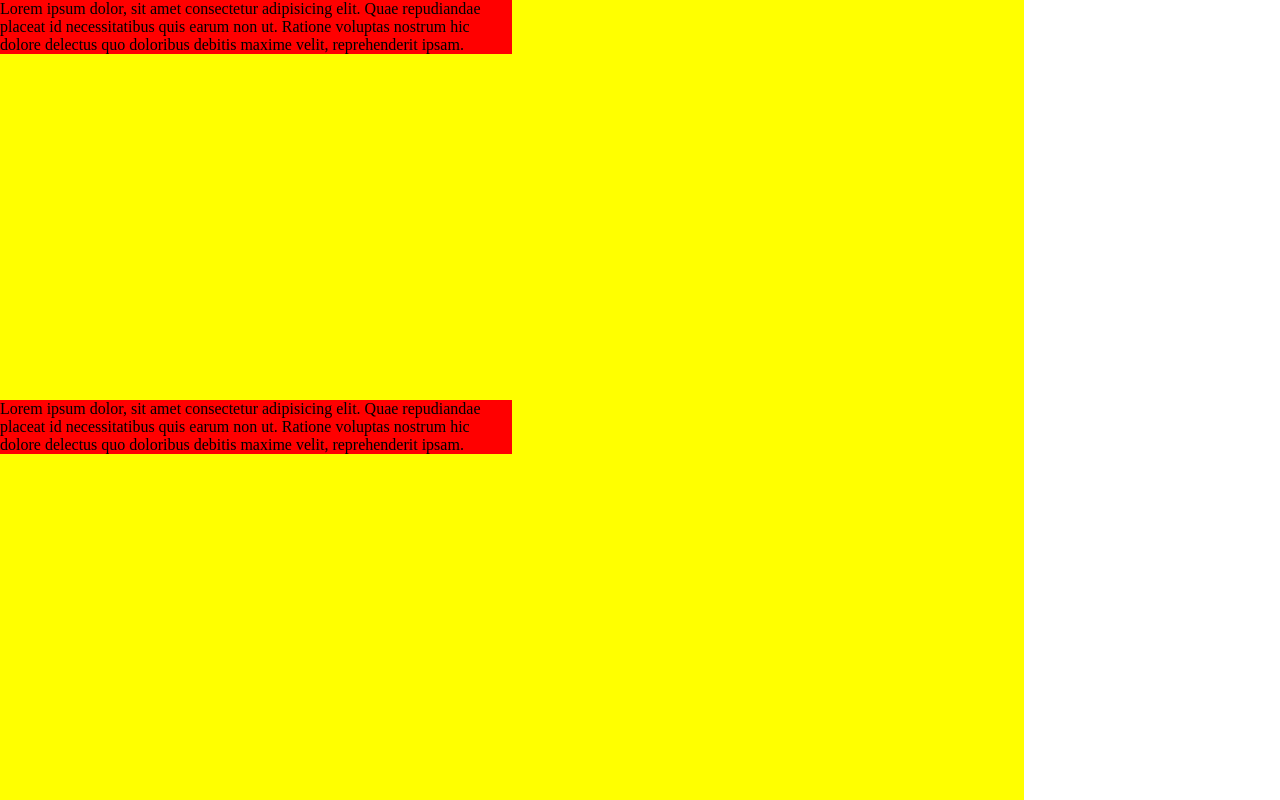
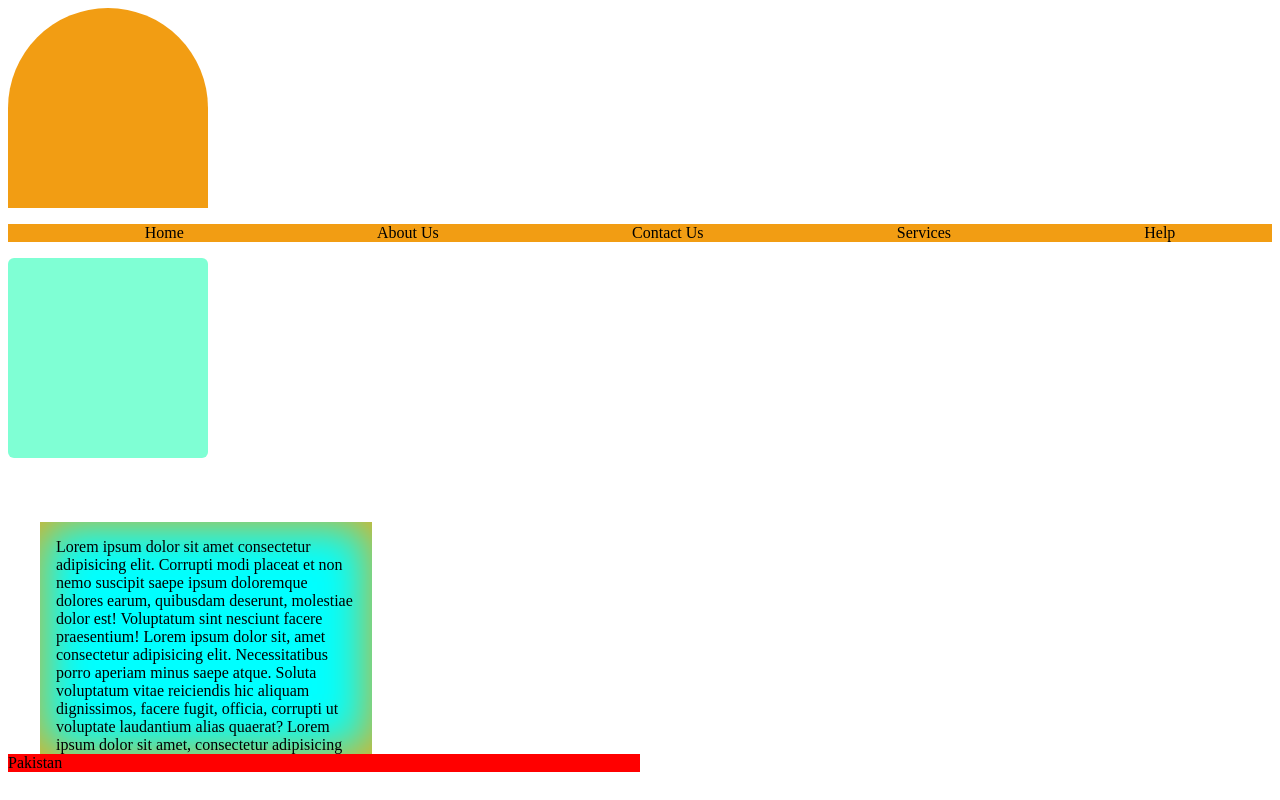
Before and after one commit to Abdullah-MotiWala/SMIT-06-09-13, a plain HTML site: page css/chap-box/index.html in a window 1280 px wide. Drawn offline with Linux system fonts and the light colour scheme.

Commit message:
box chap completed

```diff
--- a/css/chap-box/index.html
+++ b/css/chap-box/index.html
@@ -9,7 +9,19 @@
 </head>
 
 <body>
-    <div>
+
+    <div class="circle"></div>
+    <ul class="navbar">
+        <li>Home</li>
+        <li>About Us</li>
+        <li>Contact Us</li>
+        <li>Services</li>
+        <li>Help</li>
+    </ul>
+    <div class="parent">
+        <div class="child"></div>
+    </div>
+    <!-- <div>
 
         <p>Lorem ipsum dolor, sit amet consectetur adipisicing elit. Quae repudiandae placeat id necessitatibus quis
             earum
@@ -24,7 +36,19 @@
             non ut. Ratione voluptas nostrum hic dolore delectus quo doloribus debitis maxime velit, reprehenderit
             ipsam.
         </p>
+    </div> -->
+    <div class="wrapper">
+        Lorem ipsum dolor sit amet consectetur adipisicing elit. Corrupti modi placeat et non nemo suscipit saepe ipsum
+        doloremque dolores earum, quibusdam deserunt, molestiae dolor est! Voluptatum sint nesciunt facere praesentium!
+        Lorem ipsum dolor sit, amet consectetur adipisicing elit. Necessitatibus porro aperiam minus saepe atque. Soluta
+        voluptatum vitae reiciendis hic aliquam dignissimos, facere fugit, officia, corrupti ut voluptate laudantium
+        alias quaerat?
+
+        Lorem ipsum dolor sit amet, consectetur adipisicing elit. Ipsa recusandae fugit sequi natus expedita ipsum,
+        dolores commodi veniam dolorem? Possimus a officia, voluptas vel expedita odit in eos voluptatem ex?
     </div>
+    <p>Pakistan</p>
+    <!-- <span class="wrapper">abc</span> -->
 
 </body>
 
--- a/css/chap-box/style.css
+++ b/css/chap-box/style.css
@@ -1,17 +1,78 @@
-* {
+div,
+p {
   margin: 0;
   padding: 0;
 }
 
-div {
-  background-color: yellow;
-  /* width: 150px; */
-  width: 80vw;
+/* div { */
+/* background-color: yellow;
+  width: 150px; */
+/* width: 80vw;
   height: 50vh;
-}
+} */
 p {
   /* width: 150px; */
   /* width: 100vw; */
   width: 50%;
   background-color: red;
 }
+
+div.wrapper {
+  border-image: url("../../image.png") 11 11 11 11 stretch;
+  /* -webkit-border-image: url("../../image.png") 1 repeat; */
+  border-width: 6px;
+  /* border: 1px solid brown; */
+  background-color: aqua;
+  width: 50%;
+  min-width: 250px;
+  max-width: 300px;
+  height: 200px;
+  /* overflow: scroll; */
+  overflow-y: auto;
+  /* margin: 4em; */
+  /* margin-top: 4em;
+  margin-bottom: 4em;
+  margin-left: 2em;
+  margin-right: 2em; */
+  margin: 4em 2em auto 2em;
+  padding: 1em;
+  /* visibility: hidden; */
+  /* display: none; */
+  /* margin: 4em 2em; */
+  box-shadow: 0px 0px 50px 0px orange inset;
+}
+
+span.wrapper {
+  background-color: aqua;
+  width: 50vw;
+  /* width: 150px; */
+  display: inline-block;
+}
+
+div.parent {
+  height: 200px;
+  width: 200px;
+  border-radius: 6px;
+  background-color: blue;
+  overflow: hidden;
+}
+div.child {
+  height: 100%;
+  width: 100%;
+  background-color: aquamarine;
+}
+
+ul.navbar {
+  display: flex;
+  list-style-type: none;
+  background-color: #f29d13;
+  justify-content: space-around;
+}
+div.circle {
+  height: 200px;
+  width: 200px;
+  background-color: #f29d13;
+  /* border-radius: 100%; */
+  border-top-right-radius: 50%;
+  border-top-left-radius: 50%;
+}
```
Also changed, not shown: image.png (added).
